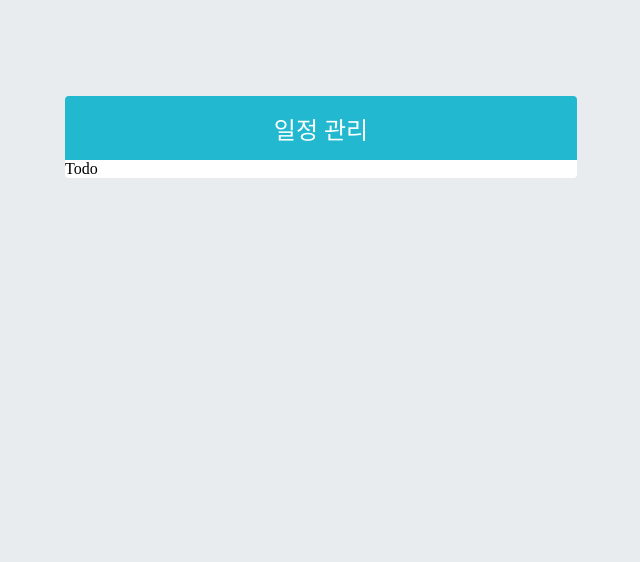
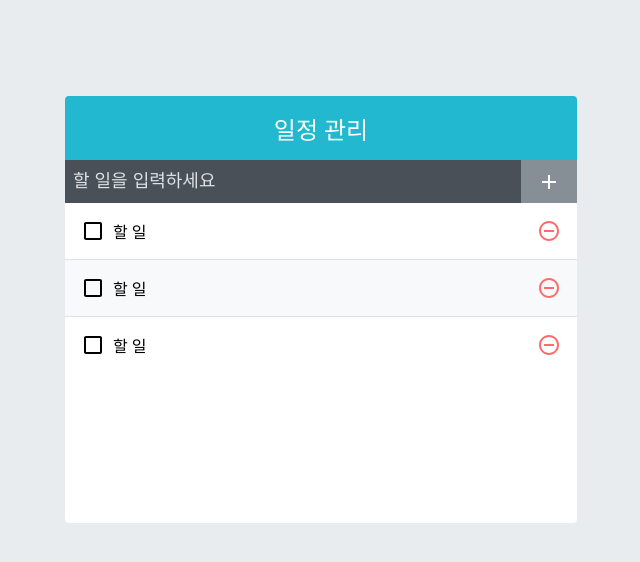
Before and after one commit to boyon99/react_todo-app, a React (Create React App) app: page / in a window 1280 px wide. Shown: the top 562 px of the page, without its empty margins (319-959 px from the left). Built offline with nearby package versions, Linux system fonts and the light colour scheme.

Commit message:
:hammer: Add layout

```diff
--- a/src/App.js
+++ b/src/App.js
@@ -1,9 +1,15 @@
 import './App.css';
 import TodoTemplate from './components/TodoTemplate';
+import TodoInsert from './components/TodoInsert';
+import TodoList from './components/TodoList';
 
 function App() {
   return (
-    <TodoTemplate>Todo</TodoTemplate>
+    <TodoTemplate>
+      {/* children의 값으로  <TodoInsert />와 <TodoList />가 전달된다. */}
+      <TodoInsert />
+      <TodoList />
+    </TodoTemplate>
   );
 }
 
--- /dev/null
+++ b/src/components/TodoInsert.js
@@ -0,0 +1,19 @@
+import React, { useState, useCallback } from 'react';
+import { MdAdd } from 'react-icons/md';
+import './TodoInsert.scss';
+
+const TodoInsert = ({ onInsert }) => {
+
+  return (
+    <form className="TodoInsert">
+      <input
+        placeholder="할 일을 입력하세요"
+      />
+      <button type="submit">
+        <MdAdd />
+      </button>
+    </form>
+  );
+};
+
+export default TodoInsert;
--- /dev/null
+++ b/src/components/TodoList.js
@@ -0,0 +1,15 @@
+import React from 'react';
+import TodoListItem from './TodoListItem';
+import './TodoList.scss';
+
+const TodoList = () => {
+  return (
+    <div className="TodoList">
+      <TodoListItem />
+      <TodoListItem />
+      <TodoListItem />
+    </div>
+  );
+};
+
+export default TodoList;
--- /dev/null
+++ b/src/components/TodoListItem.js
@@ -0,0 +1,24 @@
+import React from 'react';
+import {
+  MdCheckBoxOutlineBlank,
+  MdCheckBox,
+  MdRemoveCircleOutline,
+} from 'react-icons/md';
+import cn from 'classnames';
+import './TodoListItem.scss';
+
+const TodoListItem = () => {
+  return (
+    <div className="TodoListItem">
+      <div className="checkbox">
+        <MdCheckBoxOutlineBlank />
+        <div className='text'>할 일</div>
+      </div>
+      <div className='remove'>
+        <MdRemoveCircleOutline />
+      </div>
+    </div>
+  );
+};
+
+export default TodoListItem;
--- a/src/components/TodoTemplate.js
+++ b/src/components/TodoTemplate.js
@@ -5,6 +5,7 @@ const TodoTemplate = ({ children }) => {
   return (
     <div className="TodoTemplate">
       <div className="app-title">일정 관리</div>
+      {/* children의 값으로  <TodoInsert />와 <TodoList />가 전달되고 있다. */}
       <div className="content">{children}</div>
     </div>
   );
```
